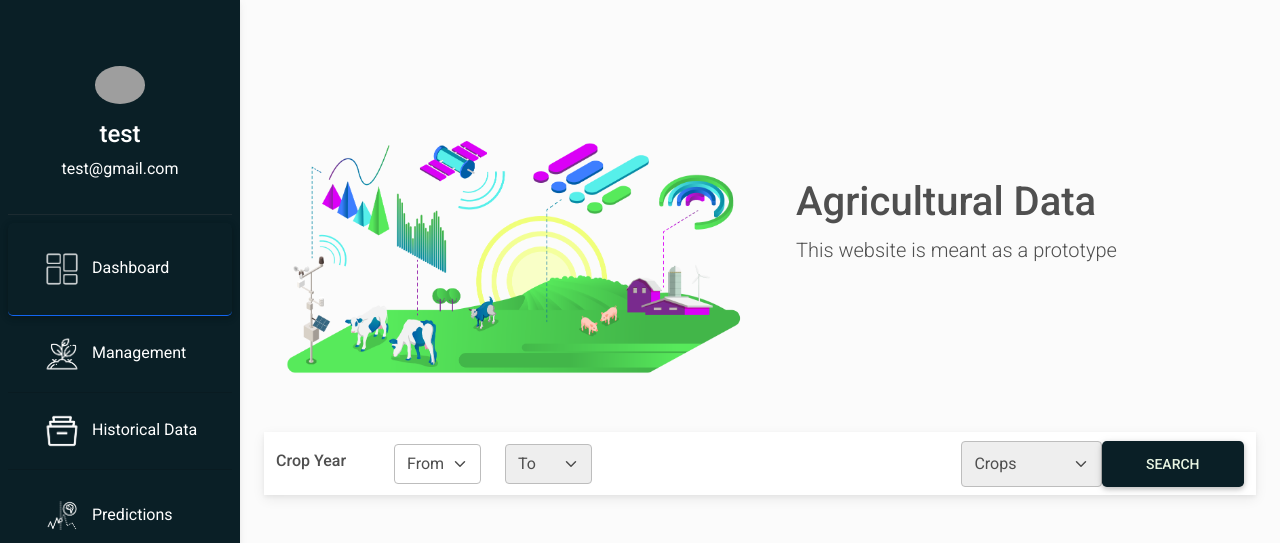
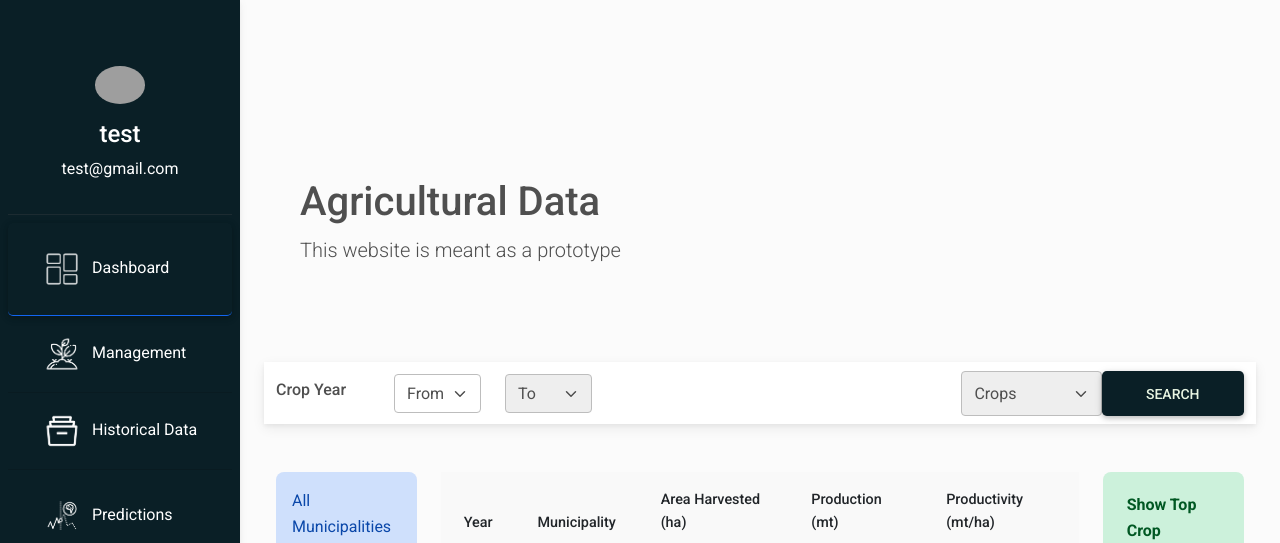
Before and after one commit to donharl1522/cit8UcSpecial, a PHP site: page /historicaldata/agricultural/index.php in a window 1280 px wide. Shown: the top 543 px of the page. Run offline with PHP 8.4, Linux system fonts and the light colour scheme; a user stored in the database is signed in; lists and menus that the app fills with data are empty; some libraries are stand-ins or nearby versions; grey boxes are pictures that could not be loaded.

Commit message:
new version

```diff
--- a/historicaldata/agricultural/index.php
+++ b/historicaldata/agricultural/index.php
@@ -19,9 +19,9 @@
       <div class="container my-5">
          <div class="container-fluid">
             <div class="row">
-               <div class="col">
+               <!--<div class="col">
                   <img class="img-fluid" src="../../images/Homepage-HeroImage-DataEcosystem1.png" />
-               </div>
+               </div>-->
                <div class="col">
                   <div class="container my-5">
                      <p class="h1">Agricultural Data </p>
```
